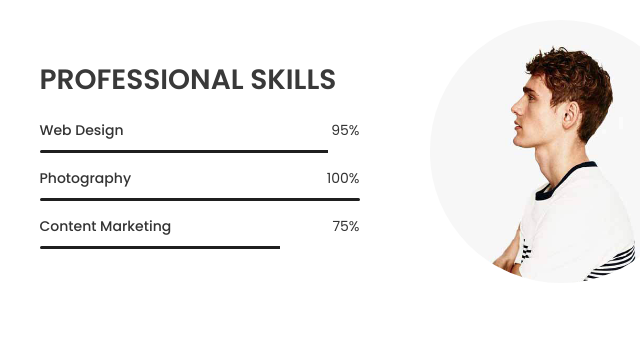
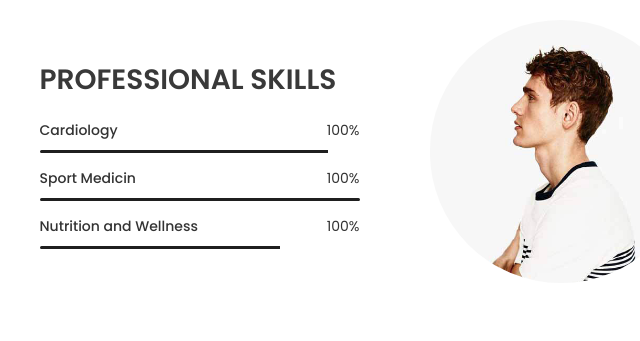
Before and after one commit to ltregan/carmenschneiders, a plain HTML site: page index.html in a window 1280 px wide. Shown: the part 860-1201 px from the top of the page, 518-1158 px from the left. Drawn offline with Linux system fonts and the light colour scheme.

Commit message:
added specialities

```diff
--- a/index.html
+++ b/index.html
@@ -121,20 +121,20 @@
                                    <h2>professional skills</h2>
                               </div>
 
-                              <strong>Web Design</strong>
-                                   <span class="pull-right">95%</span>
+                              <strong>Cardiology</strong>
+                                   <span class="pull-right">100%</span>
                                         <div class="progress">
                                              <div class="progress-bar progress-bar-primary" role="progressbar" aria-valuenow="95" aria-valuemin="0" aria-valuemax="100" style="width: 90%;"></div>
                                         </div>
 
-                              <strong>Photography</strong>
+                              <strong>Sport Medicin</strong>
                                    <span class="pull-right">100%</span>
                                         <div class="progress">
                                              <div class="progress-bar progress-bar-primary" role="progressbar" aria-valuenow="80" aria-valuemin="0" aria-valuemax="100" style="width: 100%;"></div>
                                         </div>
 
-                              <strong>Content Marketing</strong>
-                                   <span class="pull-right">75%</span>
+                              <strong>Nutrition and Wellness</strong>
+                                   <span class="pull-right">100%</span>
                                         <div class="progress">
                                              <div class="progress-bar progress-bar-primary" role="progressbar" aria-valuenow="65" aria-valuemin="0" aria-valuemax="100" style="width: 75%;"></div>
                                         </div>
```
